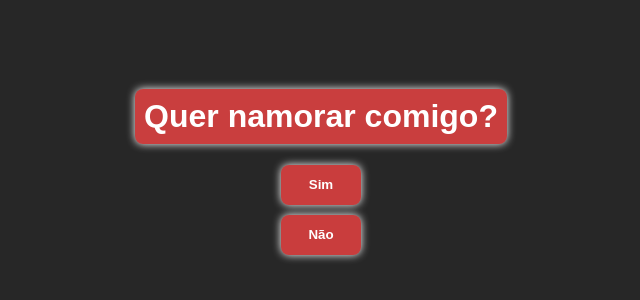
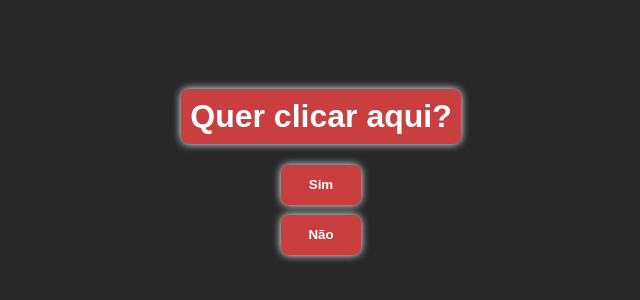
Before and after one commit to joao7duarte/mystudies, a plain HTML site: page evilbutton/evilbutton.html in a window 1280 px wide. Shown: the part 264-564 px from the top of the page, without its empty margins (319-959 px from the left). Drawn offline with Linux system fonts and the light colour scheme.

Commit message:
Update evilbutton.html

```diff
--- a/evilbutton/evilbutton.html
+++ b/evilbutton/evilbutton.html
@@ -7,7 +7,7 @@
     <title>Escolhe</title>
 </head>
 <body>
-    <h1>Quer namorar comigo?</h1>
+    <h1>Quer clicar aqui?</h1>
         <div class="container">
             <button onclick="aceitou()" id="btn">Sim</button>
             <button id="evil-button">Não</button>
```
